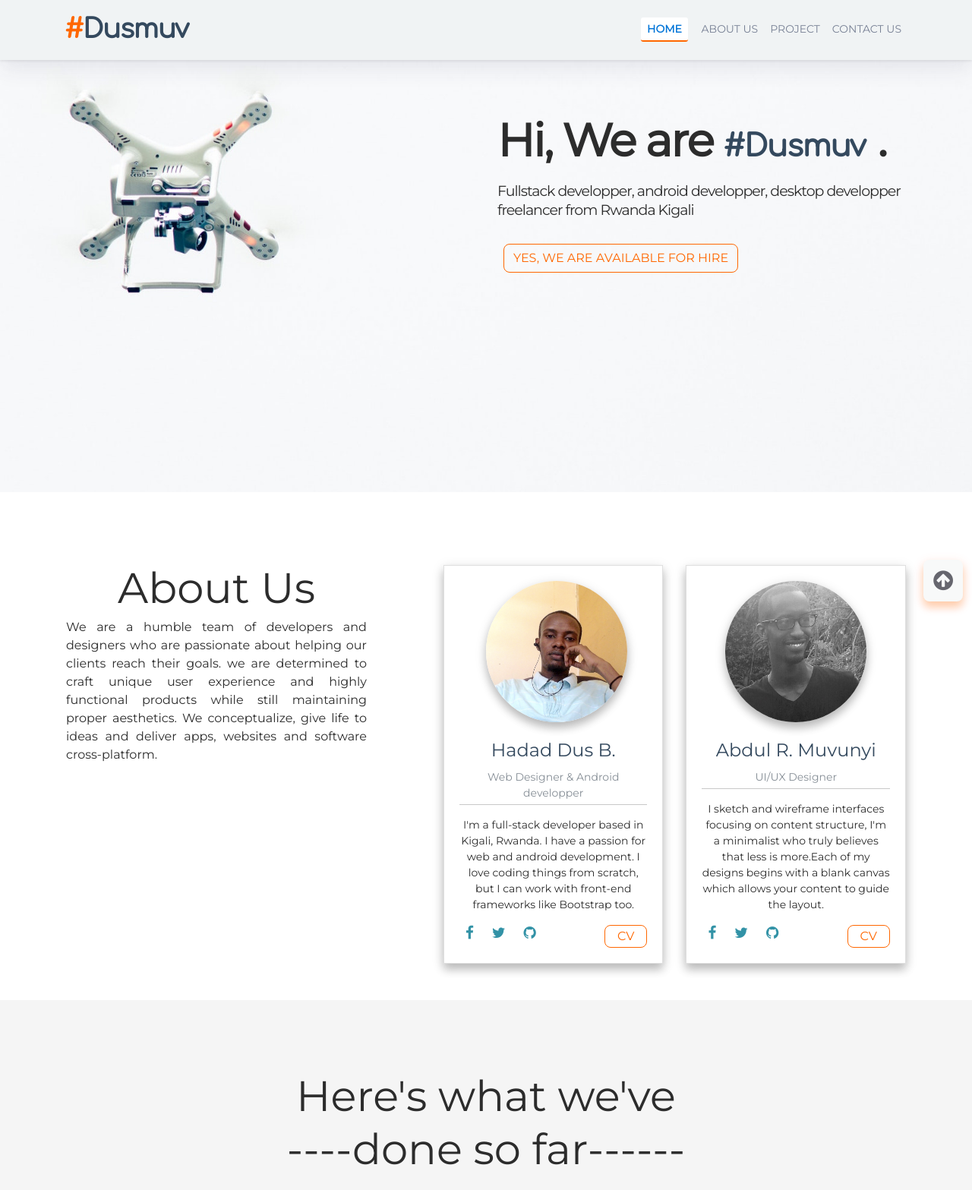
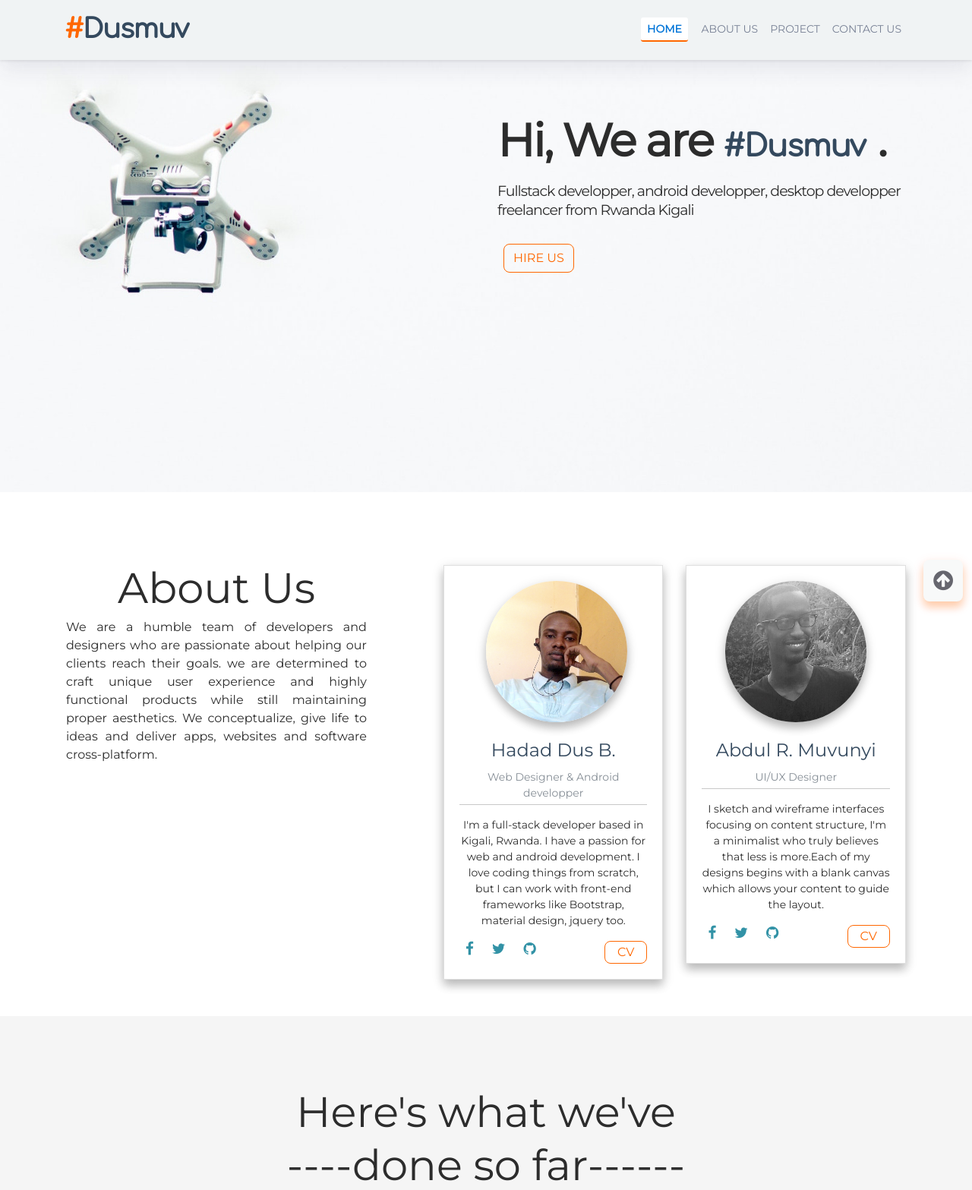
Before and after one commit to dusmel/dusmel.github.io, a PHP site: page / in a window 1280 px wide. Shown: the top 1567 px of the page at 76% size. Run offline with PHP 8.4, Linux system fonts and the light colour scheme; style sheets or scripts are compiled from the project's sources.

Commit message:
small shit

```diff
--- a/index.html
+++ b/index.html
@@ -69,7 +69,7 @@
               <h2 class="display-txt my-md-3">Hi, We are <span class="navbar-brand" >#Dusmuv</span>.</h2>
               <h5 class="font-weight-normal">Fullstack developper, android developper, desktop developper freelancer from Rwanda Kigali</h5>
               <a href="#contact-sect" class="btn ml-2 mt-4  btn-outline-secondary">
-                YES, WE ARE AVAILABLE FOR HIRE
+                HIRE US
               </a>
 
           </div>
@@ -99,7 +99,7 @@
               <img src="img/pp4.jpg" alt="dus" class="img-fluid rounded-circle w-75 mb-4 ml-2">
               <h4 class="card-title">Hadad Dus B.</h4>
               <p class="text-muted">Web Designer & Android developper</p>
-              <p class="card-text">I'm a full-stack developer based in Kigali, Rwanda. I have a passion for web  and android development. I love coding things from scratch, but I can work with front-end frameworks like Bootstrap too.</p>
+              <p class="card-text">I'm a full-stack developer based in Kigali, Rwanda. I have a passion for web  and android development. I love coding things from scratch, but I can work with front-end frameworks like Bootstrap, material design, jquery too.</p>
 
               <!-- SOCIAL ICONS -->
 
--- a/scss/style.scss
+++ b/scss/style.scss
@@ -333,7 +333,7 @@ body{
         padding-top: 5px;
       }
 
-      .fa-google-plus{
+      .fa-github{
         background: $color-grey;
         opacity: 0.6;
         color: #dc4a38;
```
